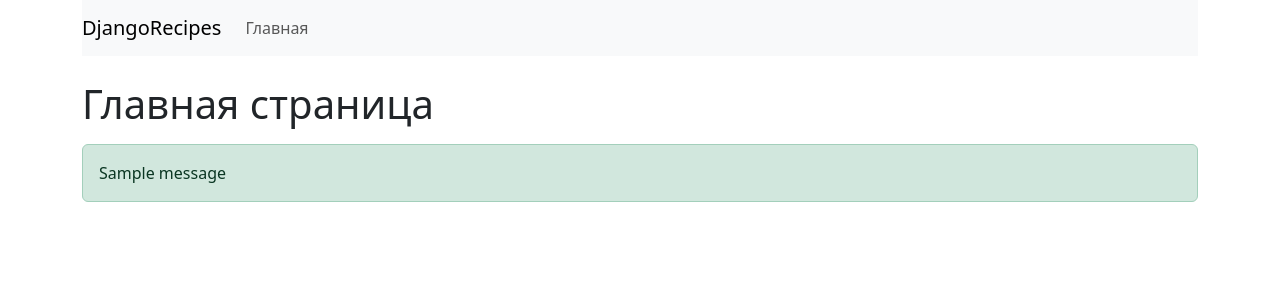
After one commit to Mandalore1/DjangoRecipes, a Django app: page / in a window 1280 px wide. The commit adds this page. Shown: the top 300 px of the page. Run offline with Django 4.2, Linux system fonts and the light colour scheme; tables that the repository leaves empty hold one stand-in row (values such as "Sample post"); one stand-in notice (Sample message) is shown; some libraries are stand-ins or nearby versions.

Commit message:
Add: base template

```diff
--- a/Recipes/settings.py
+++ b/Recipes/settings.py
@@ -56,7 +56,7 @@ ROOT_URLCONF = 'Recipes.urls'
 TEMPLATES = [
     {
         'BACKEND': 'django.template.backends.django.DjangoTemplates',
-        'DIRS': [],
+        'DIRS': [os.path.join(BASE_DIR, "templates")],
         'APP_DIRS': True,
         'OPTIONS': {
             'context_processors': [
--- /dev/null
+++ b/core/templates/home.html
@@ -0,0 +1,4 @@
+{% extends "base.html" %}
+
+{% block title %}Главная страница{% endblock title %}
+{% block h1 %}Главная страница{% endblock h1 %}
--- a/core/urls.py
+++ b/core/urls.py
@@ -3,5 +3,5 @@ from django.urls import path
 import core.views
 
 urlpatterns = [
-    path("test/", core.views.test)
+    path("", core.views.home, name="home")
 ]
--- a/core/views.py
+++ b/core/views.py
@@ -1,7 +1,8 @@
+from django.contrib import messages
 from django.shortcuts import render
 
 # Create your views here.
 
 
-def test(request):
-    return render(request, "test.html")
+def home(request):
+    return render(request, "home.html")
--- a/core/templates/test.html
+++ b/templates/base.html
@@ -1,15 +1,24 @@
 <!DOCTYPE html>
 {% load static %}
-<html lang="en">
+
+<html lang="ru">
 <head>
     <meta charset="UTF-8">
-    <title>Title</title>
+    <title>{% block title %}{% endblock title %} | DjangoRecipes</title>
 
     <link href="{% static 'libs/bootstrap/bootstrap.min.css' %}" rel="stylesheet">
     <link href="{% static 'libs/bootstrap-icons-1.8.3/bootstrap-icons.css' %}" rel="stylesheet">
 </head>
 <body>
-<h1>Hello, world!</h1>
+{% include "include/_navbar.html" %}
+
+<main class="container">
+    <h1 class="mb-3">{% block h1 %}Base{% endblock h1 %}</h1>
+    {% include "include/_messages.html" %}
+    {% block content %}
+    {% endblock content %}
+</main>
+
 <script src="{% static 'libs/bootstrap/bootstrap.bundle.min.js' %}"></script>
 </body>
 </html>
--- /dev/null
+++ b/templates/include/_messages.html
@@ -0,0 +1,9 @@
+{% if messages %}
+    {% for message in messages %}
+        {% if message.tags == "error" %}
+        <div class="alert alert-danger" role="alert">{{ message }}</div>
+        {% else %}
+        <div class="alert alert-{{ message.tags }}" role="alert">{{ message }}</div>
+        {% endif %}
+    {% endfor %}
+{% endif %}
--- /dev/null
+++ b/templates/include/_navbar.html
@@ -0,0 +1,18 @@
+<header class="container mb-4">
+    <nav class="navbar navbar-expand-lg bg-light">
+        <a class="navbar-brand" href="{% url 'home' %}">DjangoRecipes</a>
+        <button class="navbar-toggler" type="button" data-bs-toggle="collapse"
+                data-bs-target="#navbarSupportedContent"
+                aria-controls="navbarSupportedContent" aria-expanded="false" aria-label="Toggle navigation">
+            <span class="navbar-toggler-icon"></span>
+        </button>
+
+        <div class="collapse navbar-collapse" id="navbarSupportedContent">
+            <ul class="navbar-nav me-auto mb-2 mb-lg-0">
+                <li class="nav-item">
+                    <a class="nav-link" href="{% url 'home' %}">Главная</a>
+                </li>
+            </ul>
+        </div>
+    </nav>
+</header>
```
